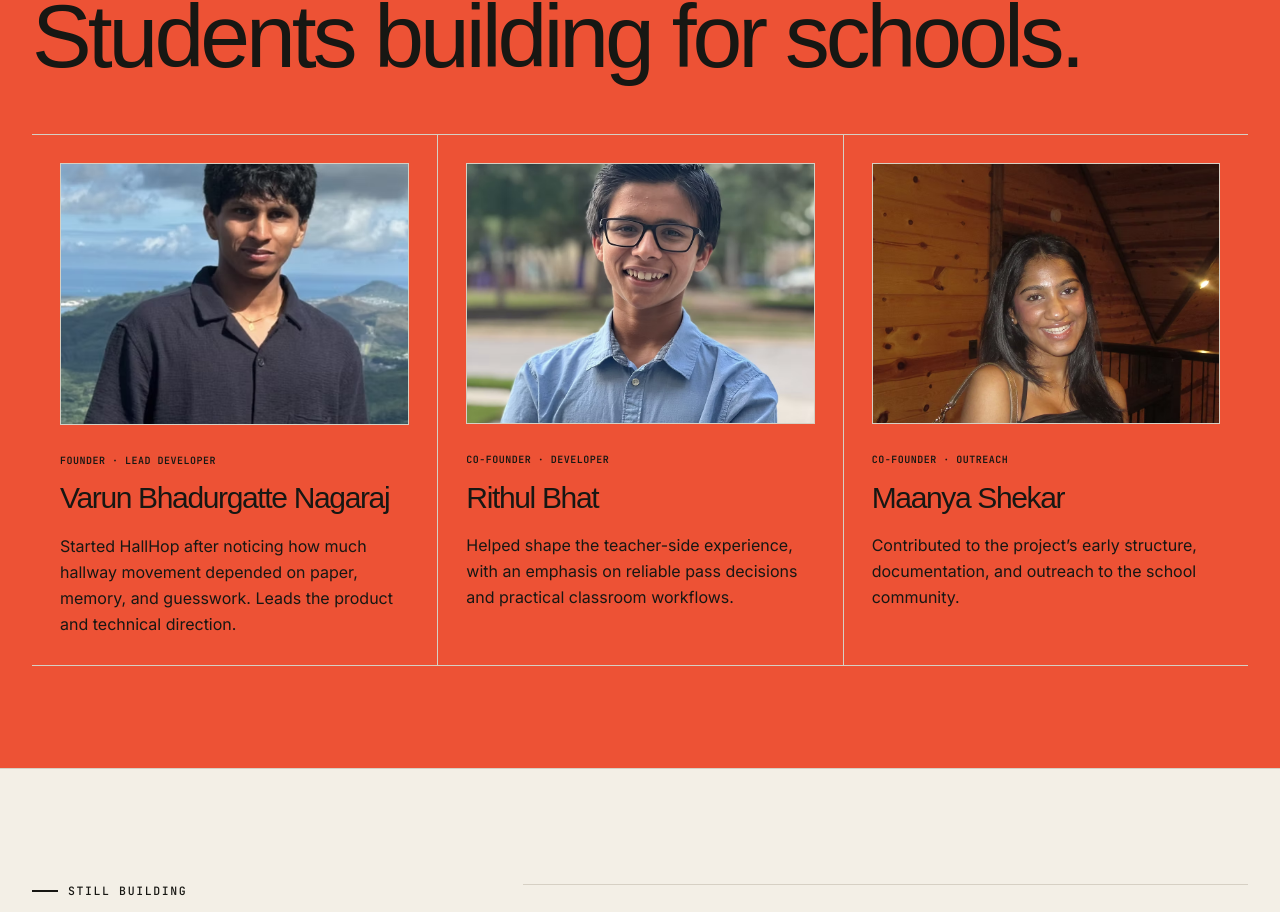
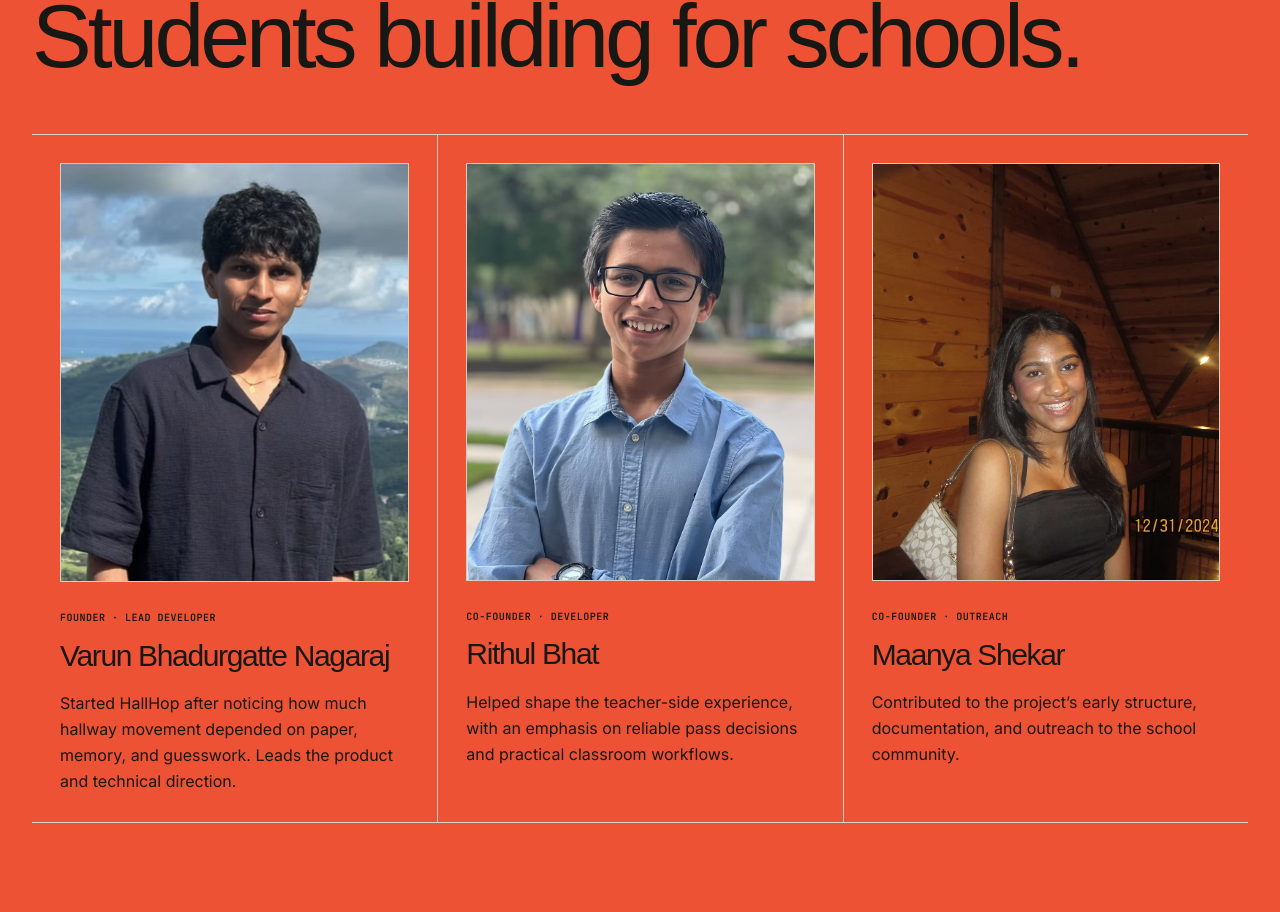
Before and after one commit to varun-b-nagaraj/HallHop-Website-V2, a Next.js app: page /about in a window 1280 px wide. Shown: the part 2600-3512 px from the top of the page. Built offline with nearby package versions, Linux system fonts and the light colour scheme; a web font is replaced by a local one.

Commit message:
Show fuller founder portraits

```diff
--- a/src/components/pages/about.tsx
+++ b/src/components/pages/about.tsx
@@ -16,7 +16,7 @@ export function AboutPage() {
 
     <section className="fresh-section"><div className="shell py-[clamp(5rem,9vw,9rem)]"><Reveal><Eyebrow>What has stayed true</Eyebrow><h2 className="display mt-8 max-w-5xl text-[clamp(3.5rem,7vw,7rem)]">Technology should make a school feel more understandable—not more watched.</h2></Reveal><div className="mt-16 grid border-y border-ink lg:grid-cols-3">{[["01", "Student perspective", "Build with the reality of the people moving through the system."], ["02", "Teacher attention", "Measure success partly by how little the workflow interrupts instruction."], ["03", "Responsible context", "Give authorized people useful information with clear boundaries around it."]].map(([n, title, body], i) => <Reveal key={n} delay={i * 0.04} className={`p-8 ${i ? "border-t border-ink lg:border-l lg:border-t-0" : ""}`}><span className="font-mono text-xs text-accent-2">{n}</span><h3 className="display mt-16 text-4xl">{title}</h3><p className="mt-5 leading-relaxed text-ink-2">{body}</p></Reveal>)}</div></div></section>
 
-    <section className="signal-section border-y border-ink"><div className="shell py-[clamp(5rem,8vw,8rem)]"><Reveal><Eyebrow>The founding team</Eyebrow><h2 className="display mt-8 text-[clamp(3.5rem,7vw,6.8rem)]">Students building for schools.</h2></Reveal><div className="mt-14 grid border-t border-ink lg:grid-cols-3">{team.map((member, i) => <Reveal key={member.name} delay={i * 0.04} className={`border-b border-ink p-5 sm:p-7 ${i ? "lg:border-l" : ""}`}><div className="relative aspect-[4/3] overflow-hidden border border-ink bg-paper"><Image src={member.image} alt={`Portrait of ${member.name}`} fill unoptimized sizes="(min-width: 1024px) 30vw, 100vw" className="object-cover grayscale-[12%]" style={{ objectPosition: member.position }} /></div><p className="mt-7 font-mono text-[10px] font-semibold uppercase tracking-wider">{member.role}</p><h3 className="display mt-4 text-3xl">{member.name}</h3><p className="mt-5 max-w-md leading-relaxed">{member.body}</p></Reveal>)}</div></div></section>
+    <section className="signal-section border-y border-ink"><div className="shell py-[clamp(5rem,8vw,8rem)]"><Reveal><Eyebrow>The founding team</Eyebrow><h2 className="display mt-8 text-[clamp(3.5rem,7vw,6.8rem)]">Students building for schools.</h2></Reveal><div className="mt-14 grid border-t border-ink lg:grid-cols-3">{team.map((member, i) => <Reveal key={member.name} delay={i * 0.04} className={`border-b border-ink p-5 sm:p-7 ${i ? "lg:border-l" : ""}`}><div className="relative aspect-[5/6] overflow-hidden border border-ink bg-paper"><Image src={member.image} alt={`Portrait of ${member.name}`} fill unoptimized sizes="(min-width: 1024px) 30vw, 100vw" className="object-cover grayscale-[12%]" style={{ objectPosition: member.position }} /></div><p className="mt-7 font-mono text-[10px] font-semibold uppercase tracking-wider">{member.role}</p><h3 className="display mt-4 text-3xl">{member.name}</h3><p className="mt-5 max-w-md leading-relaxed">{member.body}</p></Reveal>)}</div></div></section>
 
     <section className="section"><div className="shell grid gap-14 lg:grid-cols-[0.75fr_1.25fr]"><Reveal><Eyebrow>Still building</Eyebrow><h2 className="display mt-8 text-5xl sm:text-6xl">The work now.</h2></Reveal><Reveal delay={0.05}><div className="border-t border-ink">{[[IconCommand, "Teacher command", "Refining the fastest daily decisions"], [IconPattern, "Pattern review", "Keeping signals explainable and human-reviewed"], [IconSchedule, "Schedule intelligence", "Strengthening Home Access Center context"], [IconChrome, "Browser experience", "Making the student flow feel nearly invisible"]].map(([I, title, body]) => { const Icon = I as typeof IconCommand; return <div key={title as string} className="grid min-h-24 grid-cols-[48px_1fr] items-center gap-5 border-b border-ink py-5"><Icon className="h-7 w-7 text-accent" /><div><h3 className="font-semibold">{title as string}</h3><p className="mt-1 text-sm text-ink-2">{body as string}</p></div></div>; })}</div></Reveal></div></section>
 
```
